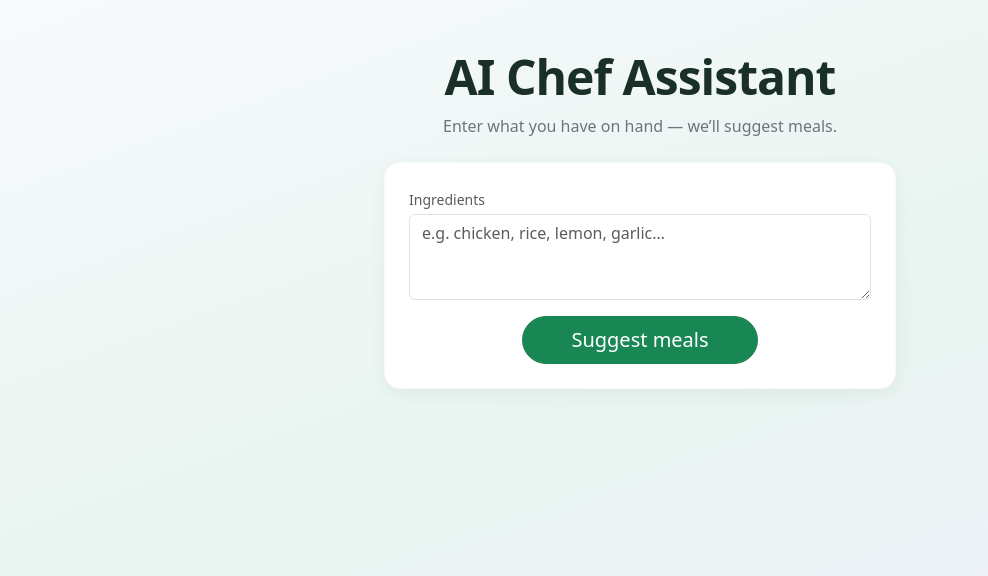
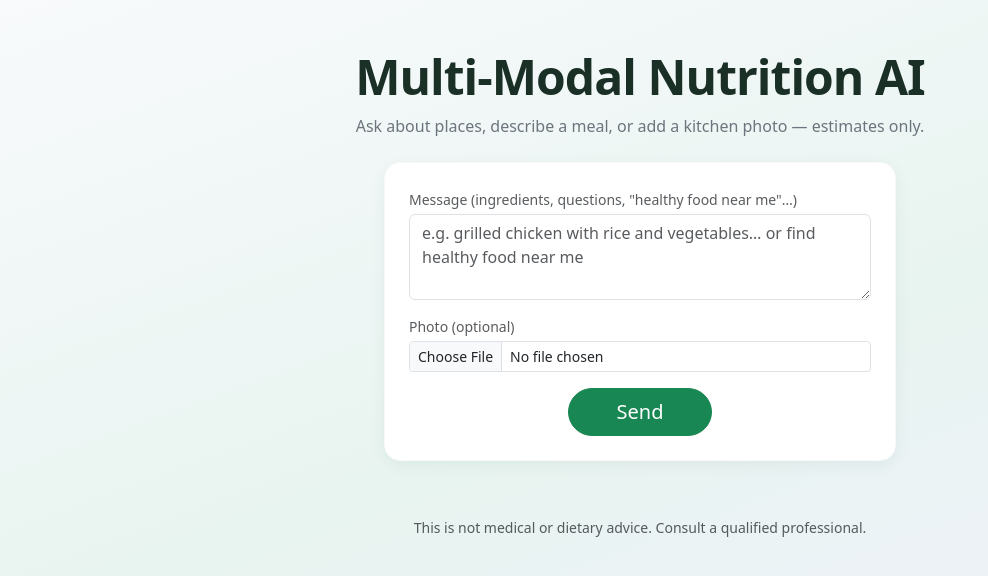
Before and after one commit to C0derM0hamed/Chef-Ai, a Django app: page / in a window 1280 px wide. Shown: the top 576 px of the page, without its empty margins (0-988 px from the left). Run offline with Django 5.2, Linux system fonts and the light colour scheme.

Commit message:
ui: macro grid, search results, safety footer, assistant note
Made-with: Cursor

```diff
--- a/kitchen/templates/kitchen/index.html
+++ b/kitchen/templates/kitchen/index.html
@@ -3,7 +3,7 @@
   <head>
     <meta charset="utf-8" />
     <meta name="viewport" content="width=device-width, initial-scale=1" />
-    <title>AI Chef Assistant</title>
+    <title>Multi-Modal Nutrition AI</title>
     <link
       href="https://cdn.jsdelivr.net/npm/bootstrap@5.3.3/dist/css/bootstrap.min.css"
       rel="stylesheet"
@@ -34,8 +34,10 @@
   <body>
     <div class="container py-5">
       <div class="text-center mb-4">
-        <h1 class="hero-title display-5 fw-semibold">AI Chef Assistant</h1>
-        <p class="text-secondary mb-0">Enter what you have on hand — we’ll suggest meals.</p>
+        <h1 class="hero-title display-5 fw-semibold">Multi-Modal Nutrition AI</h1>
+        <p class="text-secondary mb-0">
+          Ask about places, describe a meal, or add a kitchen photo — estimates only.
+        </p>
       </div>
 
       <form
@@ -43,23 +45,35 @@
         class="d-flex flex-column align-items-center mb-4"
         method="post"
         action="{% url 'chef_assistant' %}"
+        enctype="multipart/form-data"
       >
         {% csrf_token %}
         <div class="w-100 input-surface bg-white p-4 border border-light">
           <label for="ingredients" class="form-label small text-muted mb-1"
-            >Ingredients</label
+            >Message (ingredients, questions, "healthy food near me"…)</label
           >
           <textarea
             class="form-control"
             id="ingredients"
             name="ingredients"
             rows="3"
-            placeholder="e.g. chicken, rice, lemon, garlic…"
-            required
+            placeholder="e.g. grilled chicken with rice and vegetables… or find healthy food near me"
           ></textarea>
+          <label
+            for="photo"
+            class="form-label small text-muted mt-3 mb-1"
+            >Photo (optional)</label
+          >
+          <input
+            class="form-control form-control-sm"
+            type="file"
+            id="photo"
+            name="photo"
+            accept="image/*"
+          />
           <div class="d-flex justify-content-center mt-3">
             <button type="submit" class="btn btn-success btn-lg px-5 rounded-pill">
-              Suggest meals
+              Send
             </button>
           </div>
         </div>
@@ -70,10 +84,23 @@
         class="text-center text-secondary fw-medium mb-3"
         hidden
       >
-        Generating meal ideas for you…
+        The agent is thinking (tools, analysis)…
       </p>
 
+      <div
+        id="assistant-note"
+        class="row justify-content-center mb-3 d-none"
+      ></div>
+      <div
+        id="search-section"
+        class="row justify-content-center mb-3 d-none"
+      ></div>
       <div id="results" class="row g-3 justify-content-center"></div>
+
+      <p
+        class="text-center text-muted small mt-5 mb-0 px-2"
+        id="safety"
+      >{{ disclaimer }}</p>
     </div>
 
     <script
@@ -85,77 +112,138 @@
       const form = document.getElementById("chef-form");
       const loading = document.getElementById("loading");
       const results = document.getElementById("results");
+      const searchSection = document.getElementById("search-section");
+      const assistantNote = document.getElementById("assistant-note");
+      const safety = document.getElementById("safety");
 
-      function renderError(msg) {
+      function esc(s) {
+        return String(s)
+          .replaceAll("&", "&amp;")
+          .replaceAll("<", "&lt;")
+          .replaceAll(">", "&gt;");
+      }
+
+      function renderError(msg, disc) {
+        if (disc) safety.textContent = disc;
         results.innerHTML =
           '<div class="col-12 col-md-8"><div class="alert alert-danger" role="alert">' +
-          msg +
+          esc(msg) +
           "</div></div>";
+        searchSection.classList.add("d-none");
+        searchSection.innerHTML = "";
+        assistantNote.classList.add("d-none");
+        assistantNote.innerHTML = "";
+      }
+
+      function renderSearch(sr) {
+        if (!sr || (typeof sr === "object" && Object.keys(sr).length === 0)) {
+          searchSection.classList.add("d-none");
+          searchSection.innerHTML = "";
+          return;
+        }
+        if (sr.raw) {
+          searchSection.classList.remove("d-none");
+          searchSection.innerHTML =
+            '<div class="col-12 col-lg-8"><div class="card"><div class="card-body small"><pre class="mb-0">' +
+            esc(String(sr.raw)) +
+            "</pre></div></div></div>";
+          return;
+        }
+        const restaurants = (sr.restaurants || [])
+          .map((r) => "<li>" + esc(r.name) + " — " + esc(r.note || "") + "</li>")
+          .join("");
+        const stores = (sr.grocery_stores || [])
+          .map((r) => "<li>" + esc(r.name) + " — " + esc(r.note || "") + "</li>")
+          .join("");
+        const tips = (sr.nutrition_info || [])
+          .map((t) => "<li>" + esc(t) + "</li>")
+          .join("");
+        searchSection.classList.remove("d-none");
+        searchSection.innerHTML =
+          '<div class="col-12 col-lg-8">' +
+          '<div class="card border-primary border-opacity-25">' +
+          '<div class="card-body">' +
+          '<h2 class="h6 text-primary">Search tool results (may be sample data)</h2>' +
+          (restaurants
+            ? '<p class="text-muted small mb-1">Restaurants</p><ul class="small">' +
+              restaurants +
+              "</ul>"
+            : "") +
+          (stores
+            ? '<p class="text-muted small mb-1">Stores</p><ul class="small">' + stores + "</ul>"
+            : "") +
+          (tips
+            ? '<p class="text-muted small mb-1">Notes</p><ul class="small">' + tips + "</ul>"
+            : "") +
+          "</div></div></div>";
+      }
+
+      function renderAssistantNote(msg) {
+        if (!msg) {
+          assistantNote.classList.add("d-none");
+          assistantNote.innerHTML = "";
+          return;
+        }
+        assistantNote.classList.remove("d-none");
+        assistantNote.innerHTML =
+          '<div class="col-12 col-md-8">' +
+          '<div class="alert alert-info mb-0" role="status">' +
+          esc(msg).replaceAll("\n", "<br/>") +
+          "</div></div>";
+      }
+
+      function ingredientLine(ing) {
+        if (typeof ing === "string") return esc(ing);
+        if (ing && ing.name) return esc(ing.name) + (ing.status ? " — " + esc(ing.status) : "");
+        return esc(JSON.stringify(ing));
       }
 
       function renderMeals(meals) {
         results.innerHTML = "";
-
         if (!meals || meals.length === 0) {
           results.innerHTML =
-      '<p class="text-center text-secondary">No meals returned. Try different ingredients.</p>';
+            '<p class="text-center text-secondary">No meal JSON this turn. See the note above or try again.</p>';
           return;
         }
-
         meals.forEach((m) => {
           const col = document.createElement("div");
           col.className = "col-12 col-md-6 col-lg-5";
-
-    const time = m.cooking_time ? m.cooking_time + " min" : "—";
-    const servings = m.servings || "—";
-
-
-    const ingredients = (m.ingredients || [])
-      .map(
-        (i) =>
-          `<li>${i.name} ${
-            i.status === "available" ? "yes" : "no"
-          }</li>`
-      )
+          const ing = (m.ingredients || [])
+            .map((i) => "<li class='small'>" + ingredientLine(i) + "</li>")
             .join("");
-
-
-    const steps = (m.instructions || [])
-      .map(
-        (s) =>
-          `<li class="mb-1">${s
-            .replaceAll("<", "&lt;")
-            .replaceAll(">", "&gt;")}</li>`
-      )
+          const rec = (m.recommendations || [])
+            .map((r) => "<li class='mb-1 small'>" + esc(r) + "</li>")
             .join("");
-
           col.innerHTML =
-      `<div class="card h-100">
-        <div class="card-body d-flex flex-column">
-
-          <h2 class="card-title h5 mb-1">${m.name || "Meal"}</h2>
-
-          <p class="small text-muted mb-1">
-            Cooking Time: ${time}
-          </p>
-
-          <p class="small text-muted mb-2">
-             Servings: ${servings}
-          </p>
-
-          <h6>Ingredients:</h6>
-          <ul class="small">
-            ${ingredients}
-          </ul>
-
-          <h6>Instructions:</h6>
-          <ol class="ps-3 mb-0 small flex-grow-1">
-            ${steps}
-          </ol>
-
-        </div>
-      </div>`;
-
+            '<div class="card h-100">' +
+            "<div class='card-body d-flex flex-column'>" +
+            "<h2 class='card-title h5 mb-2'>" +
+            esc(m.meal || "Meal") +
+            "</h2>" +
+            "<div class='row row-cols-2 g-2 small mb-2'>" +
+            "<div class='col'><div class='border rounded p-2 bg-light'>Calories<br/><strong>" +
+            esc(m.calories != null ? m.calories : "—") +
+            "</strong></div></div>" +
+            "<div class='col'><div class='border rounded p-2 bg-light'>Protein (g)<br/><strong>" +
+            esc(m.protein != null ? m.protein : "—") +
+            "</strong></div></div>" +
+            "<div class='col'><div class='border rounded p-2 bg-light'>Carbs (g)<br/><strong>" +
+            esc(m.carbs != null ? m.carbs : "—") +
+            "</strong></div></div>" +
+            "<div class='col'><div class='border rounded p-2 bg-light'>Fats (g)<br/><strong>" +
+            esc(m.fats != null ? m.fats : "—") +
+            "</strong></div></div>" +
+            "</div>" +
+            "<h6 class='mt-1'>Summary</h6><p class='small'>" +
+            esc(m.summary || "—") +
+            "</p>" +
+            "<h6>Ingredients</h6><ul class='mb-2'>" +
+            (ing || "<li class='small'>—</li>") +
+            "</ul>" +
+            "<h6>Recommendations</h6><ol class='ps-3 small flex-grow-1 mb-0'>" +
+            (rec || "<li class='small'>—</li>") +
+            "</ol>" +
+            "</div></div>";
           results.appendChild(col);
         });
       }
@@ -168,6 +256,8 @@
         ).value;
         loading.hidden = false;
         results.innerHTML = "";
+        searchSection.classList.add("d-none");
+        assistantNote.classList.add("d-none");
         try {
           const res = await fetch(form.action, {
             method: "POST",
@@ -176,14 +266,24 @@
           });
           const data = await res.json();
           loading.hidden = true;
+          if (data.disclaimer) safety.textContent = data.disclaimer;
           if (data.error) {
-            renderError(data.error);
+            renderError(data.error, data.disclaimer);
             return;
           }
+          renderSearch(data.search_results);
+          if (data.meals && data.meals.length > 0) {
             renderMeals(data.meals);
+          } else {
+            results.innerHTML =
+              "<p class='text-center text-secondary'>No structured meal analysis this time.</p>";
+          }
+          renderAssistantNote(data.assistant_message || null);
         } catch (err) {
           loading.hidden = true;
-          renderError("Something went wrong. Check your network and try again.");
+          renderError(
+            "Something went wrong. Check your network and try again."
+          );
         }
       });
     </script>
```
Lines whose indentation alone changed are shown as unchanged.
